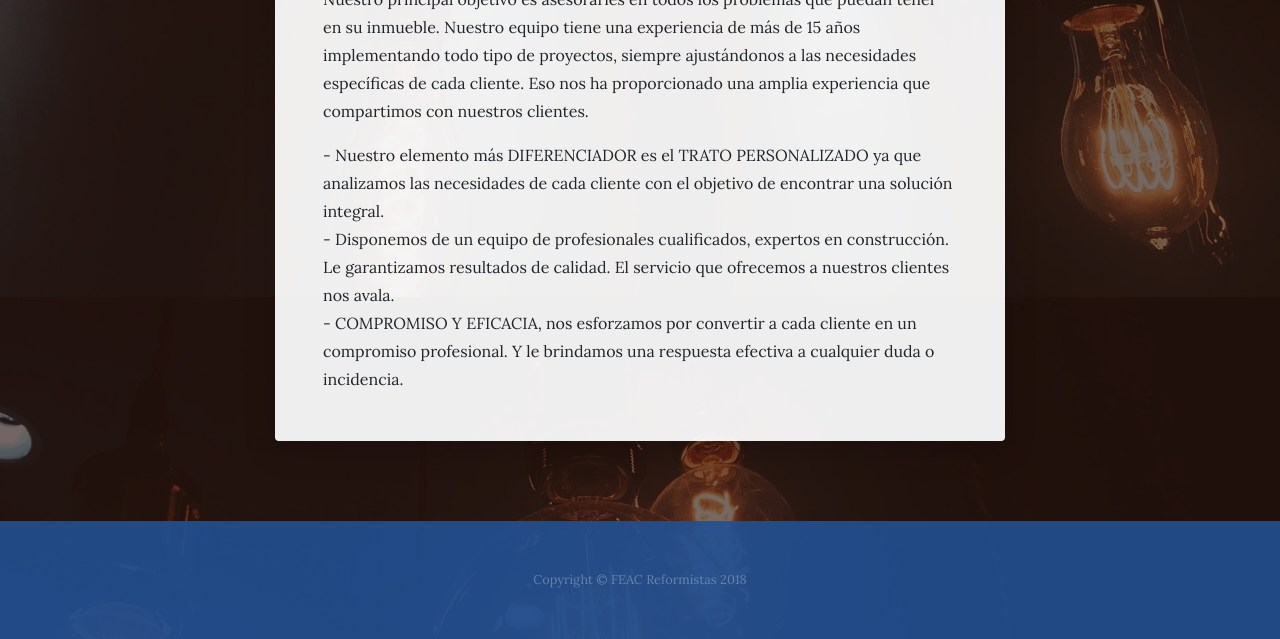
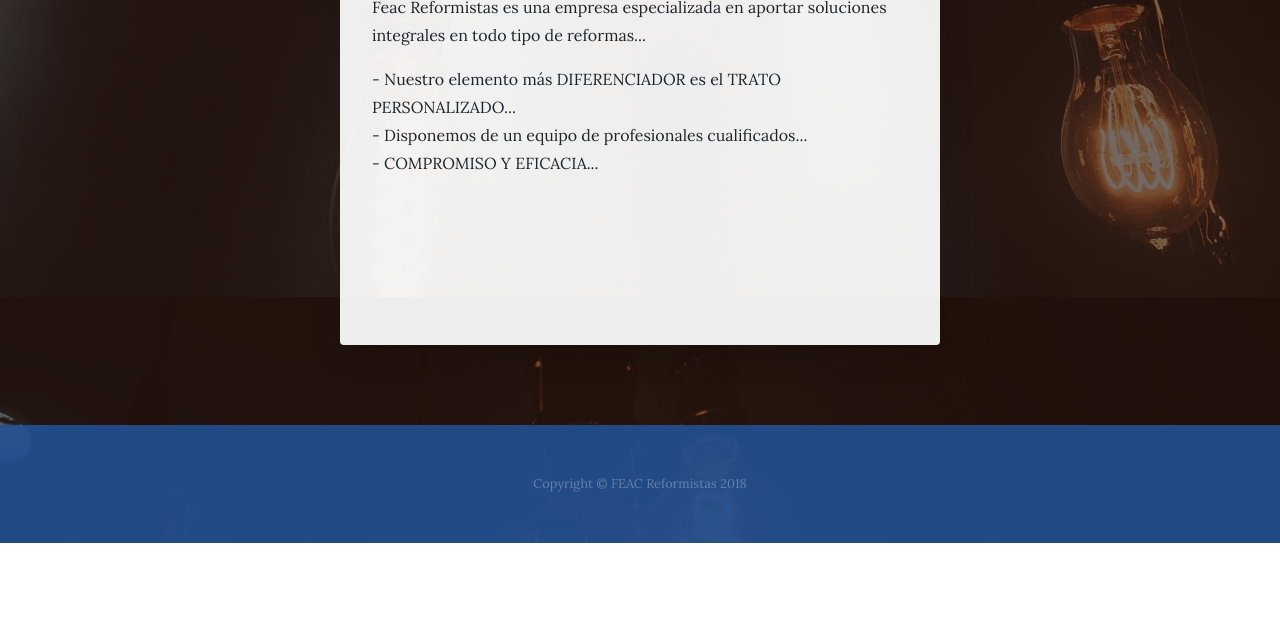
Before and after one commit to FeacReformistas/feac, a plain HTML site: page nosotros.html in a window 1280 px wide. Shown: the part 679-1318 px from the top of the page. After the commit the page ends 1222 px from the top, so only its background shows below. Drawn offline with Linux system fonts and the light colour scheme.

Commit message:
nosotros.html

```diff
--- a/nosotros.html
+++ b/nosotros.html
@@ -4,27 +4,34 @@
   <meta charset="utf-8">
   <meta name="viewport" content="width=device-width, initial-scale=1, shrink-to-fit=no">
   <title>FEAC Reformistas</title>
-  <!-- Bootstrap core CSS -->
   <link href="vendor/bootstrap/css/bootstrap.min.css" rel="stylesheet">
-  <!-- Custom fonts for this template -->
   <link href="https://fonts.googleapis.com/css?family=Raleway:100,100i,200,200i,300,300i,400,400i,500,500i,600,600i,700,700i,800,800i,900,900i" rel="stylesheet">
   <link href="https://fonts.googleapis.com/css?family=Lora:400,400i,700,700i" rel="stylesheet">
-  <!-- Custom styles for this template -->
   <link href="css/business-casual.min.css" rel="stylesheet">
   <style>
-    /* Solución para centrar y limitar el ancho del bloque translúcido */
     .bg-faded {
-      max-width: 900px !important;
+      max-width: 600px !important;
+      width: 100% !important;
+      aspect-ratio: 1 / 1;
       margin-left: auto !important;
       margin-right: auto !important;
-      width: 100% !important;
       background: rgba(255,255,255,0.93) !important;
       box-shadow: 0 8px 32px rgba(0,0,0,0.20);
-      padding: 3rem !important;
+      padding: 2rem !important;
+      display: flex;
+      flex-direction: column;
+      justify-content: center;
     }
     .bg-faded h1, .bg-faded b {
       text-align: center;
       display: block;
+    }
+    /* Opcional: para que el texto no se salga del cuadrado en pantallas pequeñas */
+    @media (max-width: 600px) {
+      .bg-faded {
+        max-width: 98vw !important;
+        padding: 1rem !important;
+      }
     }
   </style>
 </head>
@@ -33,7 +40,6 @@
     <span class="site-heading-lower">FEAC</span>
     <span class="site-heading-upper text-primary mb-3">reformistas</span>
   </h1>
-  <!-- Navigation -->
   <nav class="navbar navbar-expand-lg navbar-dark py-lg-4" id="mainNav">
     <div class="container">
       <a class="navbar-brand text-uppercase text-expanded font-weight-bold d-lg-none" href="#">Menu</a>
@@ -67,14 +73,12 @@
             <b>FEAC REFORMISTAS</b>
             <h1>NOSOTROS</h1>
             <p>
-              Feac Reformistas es una empresa especializada en aportar soluciones integrales en todo tipo de reformas ya sea electricidad, fontanería, carpintería (puertas, paredes móviles, armarios, vestidores, parquets, aluminio y pvc), albañilería (alicatados, tabiquería, pladur, etc.), calefacción y gas, pintura, diferentes trabajos en terrazas… <br>
-              Nuestro principal objetivo es asesorarles en todos los problemas que puedan tener en su inmueble.
-              Nuestro equipo tiene una experiencia de más de 15 años implementando todo tipo de proyectos, siempre ajustándonos a las necesidades específicas de cada cliente. Eso nos ha proporcionado una amplia experiencia que compartimos con nuestros clientes. <br>
+              Feac Reformistas es una empresa especializada en aportar soluciones integrales en todo tipo de reformas...
             </p>
             <p class="mb-0">
-              - Nuestro elemento más DIFERENCIADOR es el TRATO PERSONALIZADO ya que analizamos las necesidades de cada cliente con el objetivo de encontrar una solución integral. <br>
-              - Disponemos de un equipo de profesionales cualificados, expertos en construcción. Le garantizamos resultados de calidad. El servicio que ofrecemos a nuestros clientes nos avala. <br>
-              - COMPROMISO Y EFICACIA, nos esforzamos por convertir a cada cliente en un compromiso profesional. Y le brindamos una respuesta efectiva a cualquier duda o incidencia. <br>
+              - Nuestro elemento más DIFERENCIADOR es el TRATO PERSONALIZADO...<br>
+              - Disponemos de un equipo de profesionales cualificados...<br>
+              - COMPROMISO Y EFICACIA...
             </p>
           </div>
         </div>
@@ -86,7 +90,6 @@
       <p class="m-0 small">Copyright &copy; FEAC Reformistas 2018</p>
     </div>
   </footer>
-  <!-- Bootstrap core JavaScript -->
   <script src="vendor/jquery/jquery.min.js"></script>
   <script src="vendor/bootstrap/js/bootstrap.bundle.min.js"></script>
 </body>
```
